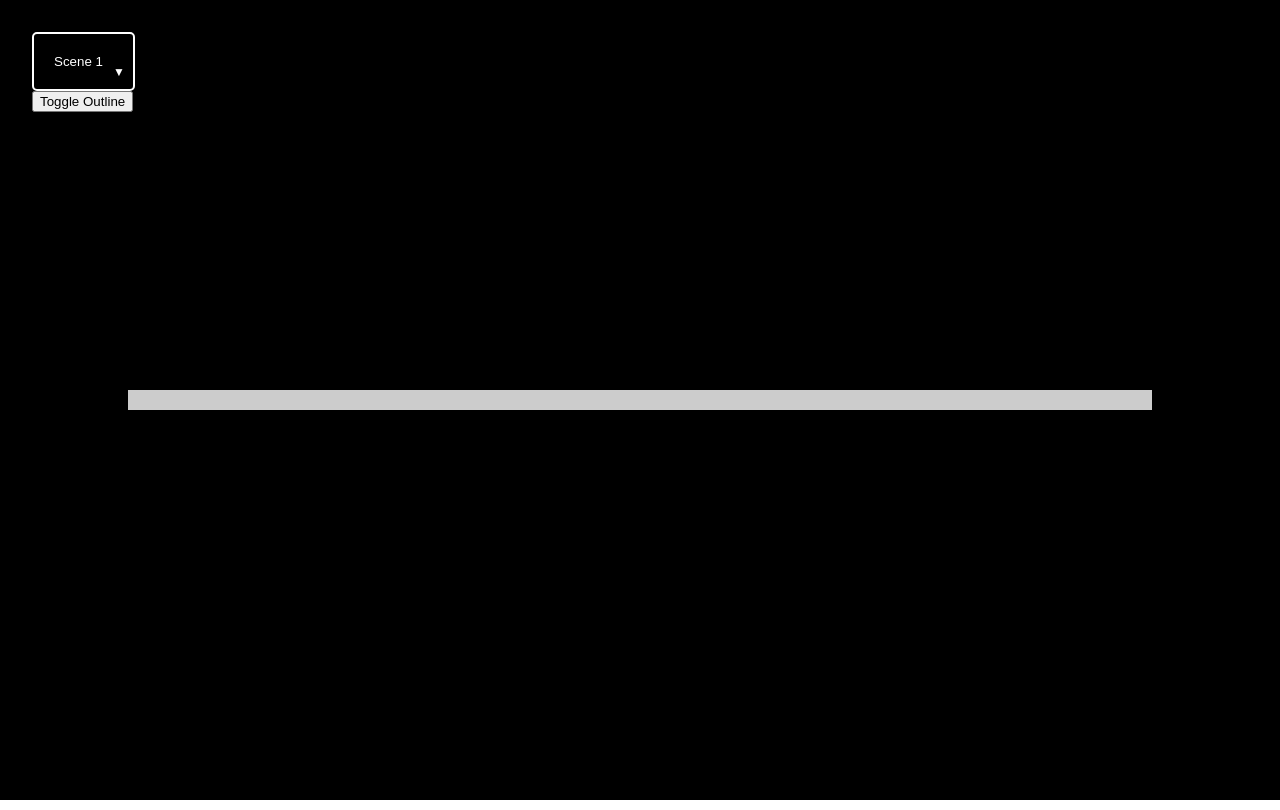
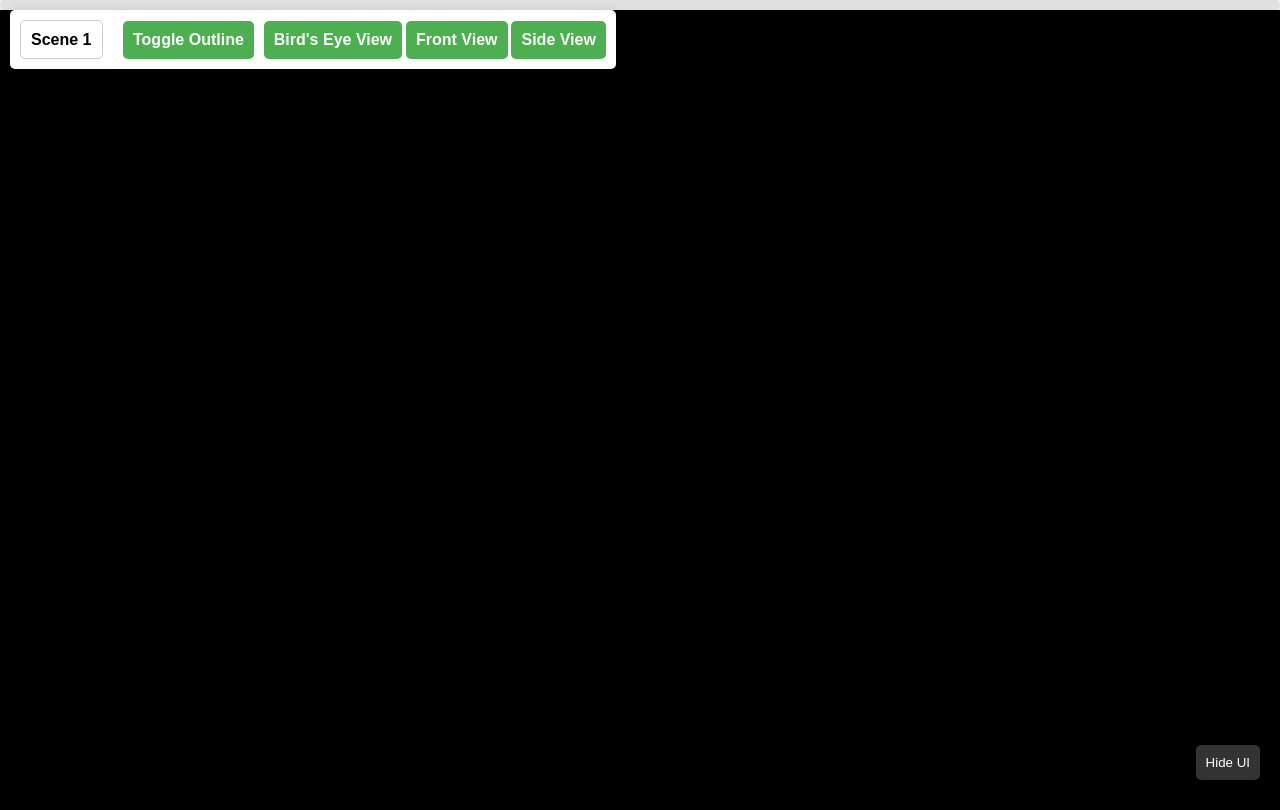
Before and after one commit to Sasoon/interactive-house, a website built with Vite: page index.html in a window 1280 px wide. Built offline with nearby package versions, Linux system fonts and the light colour scheme; no server answers.

Commit message:
Big updates

```diff
--- a/index.html
+++ b/index.html
@@ -1,22 +1,31 @@
 <!DOCTYPE html>
 <html>
   <head>
-  <meta charset="UTF-8">
+    <meta charset="UTF-8" />
+    <meta name="viewport" content="width=device-width, initial-scale=1.0" />
     <title>3D House Model</title>
-  <link rel="stylesheet" href="main.css">
+    <link rel="stylesheet" href="main.css" />
   </head>
   <body>
     <div id="loading-bar-container">
       <div id="progress-bar"></div>
     </div>
-  <div class="select-container">
+    <button id="toggle-ui" class="toggle-button">Hide UI</button>
+
+    <div id="controls-container">
+      <div class="scene-select-container">
         <select id="scene-select" class="custom-select">
           <option value="0">Scene 1</option>
           <option value="1">Scene 2</option>
           <!-- Add more options if you have more scenes -->
         </select>
-    <button id="toggle-outline">Toggle Outline</button>
-
+      </div>
+      <button id="toggle-outline" class="button">Toggle Outline</button>
+      <div id="controls">
+        <button id="top-view" class="button">Bird's Eye View</button>
+        <button id="front-view" class="button">Front View</button>
+        <button id="side-view" class="button">Side View</button>
+      </div>
     </div>
     <script type="module" src="main.js"></script>
   </body>
--- a/main.css
+++ b/main.css
@@ -1,60 +1,121 @@
-body { margin: 0; }
-canvas { display: block; }
-
-/* Reset default select styles */
-select {
-  appearance: none;
-  outline: none;
-  box-shadow: none;
-  border: none;
-  background: none;
+* {
+  box-sizing: border-box;
+  margin: 0;
+  padding: 0;
 }
 
-/* Container for custom select */
-.select-container {
-  position: absolute;
-  margin: 2em;
-  display: inline-block;
-  font-family: Arial, sans-serif;
+body {
+  font-family: "Roboto", Arial, sans-serif;
+  background-color: #f1f1f1;
 }
 
-/* Custom select element */
-.custom-select {
-    display: block;
-    width: 100%;
-    padding: 20px 30px 20px 20px;
-    border: 2px solid #ffffff;
-    border-radius: 5px;
-    background-color: #000;
-    color: #ffffff;
-    cursor: pointer;
+#controls-container {
+  position: absolute;
+  top: 10px;
+  left: 10px;
+  display: flex;
+  flex-direction: column;
+  gap: 10px;
+  padding: 10px;
+  background-color: #fff;
+  border-radius: 5px;
+  box-shadow: 0 0 10px rgba(0, 0, 0, 0.1);
 }
 
-/* Arrow icon for custom select */
-.select-container::after {
-  content: '▼';
-  position: absolute;
-  top: 50%;
-  right: 10px;
-  transform: translateY(-50%);
-  font-size: 12px;
-  color: #ffffff;
-  pointer-events: none;
+#loading-bar-container {
+  position: relative;
+  height: 10px;
+  width: 100%;
+  background-color: #e0e0e0;
+  border-radius: 5px;
+  overflow: hidden;
 }
 
+#progress-bar {
+  position: absolute;
+  top: 0;
+  left: 0;
+  height: 100%;
+  background-color: #4caf50;
+}
 
-    #loading-bar-container {
-      position: absolute;
-      top: 50%;
-      left: 50%;
-      transform: translate(-50%, -50%);
-      width: 80%;
-      height: 20px;
-      background-color: #ccc;
-    }
+.custom-select {
+  appearance: none;
+  background-color: transparent;
+  border: 1px solid #ccc;
+  border-radius: 5px;
+  padding: 10px;
+  font-size: 16px;
+  font-weight: bold;
+  cursor: pointer;
+}
 
-    #progress-bar {
-      height: 100%;
-      width: 0;
-      background-color: #4caf50;
-    }
+.button {
+  border: none;
+  border-radius: 5px;
+  padding: 10px;
+  font-size: 16px;
+  font-weight: bold;
+  color: #fff;
+  background-color: #4caf50;
+  cursor: pointer;
+  transition: background-color 0.3s;
+}
+
+.button:hover {
+  background-color: #3e8e41;
+}
+
+@media only screen and (min-width: 768px) {
+  #controls-container {
+    flex-direction: row;
+    align-items: center;
+  }
+
+  .scene-select-container {
+    margin-right: 10px;
+  }
+}
+
+@keyframes slideIn {
+  0% {
+    transform: translateX(-100%);
+  }
+  100% {
+    transform: translateX(0);
+  }
+}
+
+@keyframes slideOut {
+  0% {
+    transform: translateX(0);
+  }
+  100% {
+    transform: translateX(-100%);
+  }
+}
+
+#controls-container.ui-visible {
+  animation: slideIn 0.5s forwards;
+}
+
+#controls-container.ui-hidden {
+  animation: slideOut 0.5s forwards;
+}
+
+#toggle-ui {
+  position: fixed;
+  bottom: 20px;
+  right: 20px;
+  padding: 10px;
+  background-color: #333;
+  color: #fff;
+  border: none;
+  border-radius: 5px;
+  cursor: pointer;
+  transition: background-color 0.3s;
+}
+
+#toggle-ui:hover {
+  background-color: #444;
+}
--- a/main.js
+++ b/main.js
@@ -1,11 +1,38 @@
-import * as THREE from 'three';
-import { GLTFLoader } from 'three/examples/jsm/loaders/GLTFLoader.js';
-import { DRACOLoader } from 'three/examples/jsm/loaders/DRACOLoader';
-import { OrbitControls } from 'three/examples/jsm/controls/OrbitControls.js';
+import * as THREE from "three";
+import { GLTFLoader } from "three/examples/jsm/loaders/GLTFLoader.js";
+import { DRACOLoader } from "three/examples/jsm/loaders/DRACOLoader";
+import { OrbitControls } from "three/examples/jsm/controls/OrbitControls.js";
 
 const renderer = new THREE.WebGLRenderer();
-const camera = new THREE.PerspectiveCamera(75, window.innerWidth / window.innerHeight, 0.1, 1000);
+const camera = new THREE.OrthographicCamera(
+  window.innerWidth / -2,
+  window.innerWidth / 2,
+  window.innerHeight / 2,
+  window.innerHeight / -2,
+  1,
+  1000
+);
+
+camera.position.set(0, 0, 10);
+camera.zoom = 50;
+camera.updateProjectionMatrix();
+
 const controls = new OrbitControls(camera, renderer.domElement);
+
+// Get a reference to the toggle button
+const toggleButton = document.getElementById("toggle-ui");
+
+// Get a reference to the controls container
+const controlsContainer = document.getElementById("controls-container");
+
+// Add an event listener to the toggle button
+toggleButton.addEventListener("click", () => {
+  // Toggle the .ui-hidden class on the controls container
+  controlsContainer.classList.toggle("ui-hidden");
+
+  // Toggle the .ui-visible class on the controls container
+  controlsContainer.classList.toggle("ui-visible");
+});
 
 const scene1 = new THREE.Scene();
 const scene2 = new THREE.Scene();
@@ -42,15 +69,15 @@ function addLights(scene) {
 addLights(scene1);
 addLights(scene2);
 
-camera.position.set(0, 1, 3);
-
 const loader = new GLTFLoader();
 const dracoLoader = new DRACOLoader();
-dracoLoader.setDecoderConfig({ type: 'js' });
-dracoLoader.setDecoderPath('https://www.gstatic.com/draco/v1/decoders/');
+dracoLoader.setDecoderConfig({ type: "js" });
+dracoLoader.setDecoderPath("https://www.gstatic.com/draco/v1/decoders/");
 loader.setDRACOLoader(dracoLoader);
 
-loader.load('https://interactivehouse.s3.ap-southeast-2.amazonaws.com/house.glb', (gltf) => {
+loader.load(
+  "https://interactivehouse.s3.ap-southeast-2.amazonaws.com/house.glb",
+  (gltf) => {
     scene1.add(gltf.scenes[0]);
     scene2.add(gltf.scenes[1]);
 
@@ -90,26 +117,53 @@ loader.load('https://interactivehouse.s3.ap-southeast-2.amazonaws.com/house.glb'
 
     let outlineVisible = true;
 
+    document
+      .getElementById("toggle-outline")
+      .addEventListener("click", toggleOutline);
 
+    document.getElementById("loading-bar-container").style.display = "none";
+  },
+  (xhr) => {
+    const percentageLoaded = (xhr.loaded / xhr.total) * 100;
+    const progressBar = document.getElementById("progress-bar");
+    progressBar.style.width = percentageLoaded + "%";
+  },
+  (error) => {
+    console.error(error);
+  }
+);
 
-document.getElementById('toggle-outline').addEventListener('click', toggleOutline);
-
-  document.getElementById('loading-bar-container').style.display = 'none';
-}, (xhr) => {
-  const percentageLoaded = (xhr.loaded / xhr.total * 100);
-  const progressBar = document.getElementById('progress-bar');
-  progressBar.style.width = percentageLoaded + '%';
-}, (error) => {
-  console.error(error);
+const sceneSelect = document.querySelector("#scene-select");
+sceneSelect.addEventListener("change", (event) => {
+  const selectedScene = event.target.value;
+  currentScene.visible = false;
+  currentScene = selectedScene === "0" ? scene1 : scene2;
+  currentScene.visible = true;
 });
 
-const sceneSelect = document.querySelector('#scene-select');
-sceneSelect.addEventListener('change', (event) => {
-  const selectedScene = event.target.value;
-  currentScene.visible = false;
-  currentScene = selectedScene === '0' ? scene1 : scene2;
-  currentScene.visible = true;
-});
+function setCameraTopView() {
+  camera.position.set(0, 15, 0); // Position the camera above the scene
+  camera.lookAt(new THREE.Vector3(0, 0, 0)); // Look at the center of the scene
+}
+
+function setCameraFrontView() {
+  camera.position.set(0, 1, 15); // Position the camera in front of the scene
+  camera.lookAt(new THREE.Vector3(0, 1, 0)); // Look at the center of the scene
+}
+
+function setCameraSideView() {
+  camera.position.set(15, 1, 0); // Position the camera to the side of the scene
+  camera.lookAt(new THREE.Vector3(0, 1, 0)); // Look at the center of the scene
+}
+
+// Add event listeners for the buttons
+document.getElementById("top-view").addEventListener("click", setCameraTopView);
+document
+  .getElementById("front-view")
+  .addEventListener("click", setCameraFrontView);
+document
+  .getElementById("side-view")
+  .addEventListener("click", setCameraSideView);
 
 function onWindowResize() {
   camera.aspect = window.innerWidth / window.innerHeight;
@@ -117,7 +171,7 @@ function onWindowResize() {
   renderer.setSize(window.innerWidth, window.innerHeight);
 }
 
-window.addEventListener('resize', onWindowResize, false);
+window.addEventListener("resize", onWindowResize, false);
 
 function animate() {
   requestAnimationFrame(animate);
```
Lines whose indentation alone changed are shown as unchanged.
